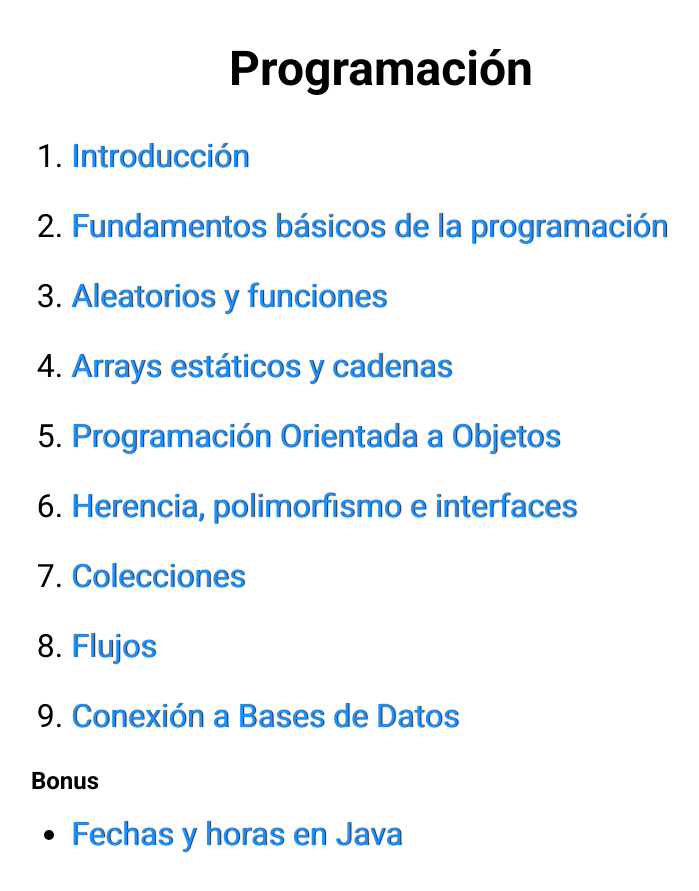
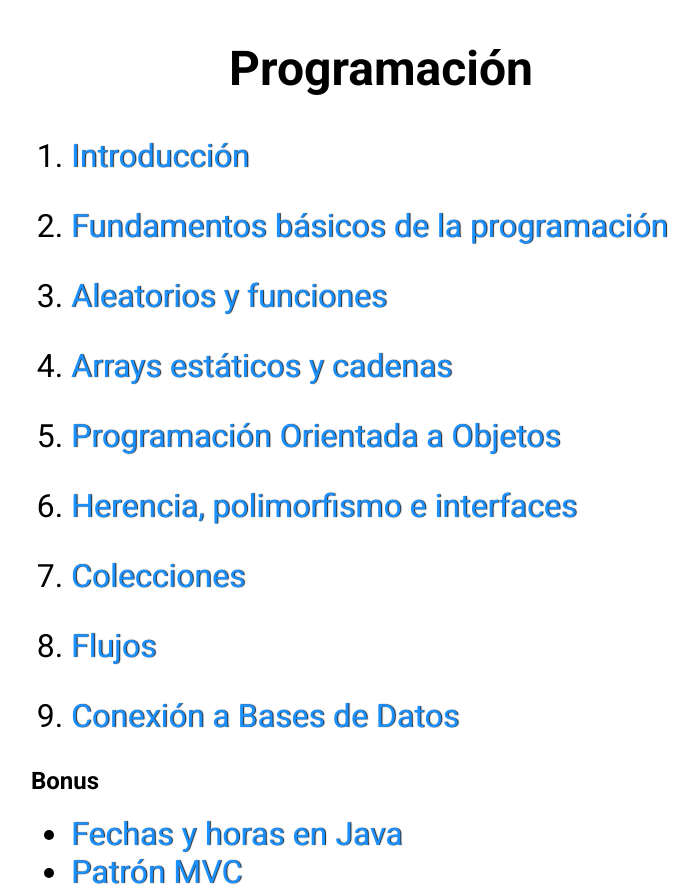
Before and after one commit to elblo/prog2425, a website: page index.html in a window 1280 px wide. Shown: the whole page, without its empty margins (259-958 px from the left). Before the commit the page ends 853 px from the top, so only its background shows below. Drawn offline with Linux system fonts and the light colour scheme.

Commit message:
Enlazado mvc en index

```diff
--- a/index.html
+++ b/index.html
@@ -58,6 +58,7 @@
 			<h2>Bonus</h2>
 			<ul>
 				<li><a href="./prog_fechas.html">Fechas y horas en Java</a></li>
+				<li><a href="./prog_mvc.html">Patrón MVC</a></li>
 			</ul>
 		</section>
 	</body>
```
